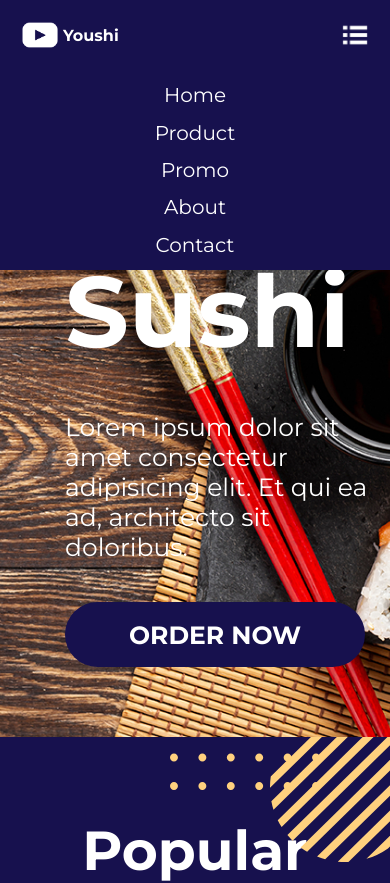
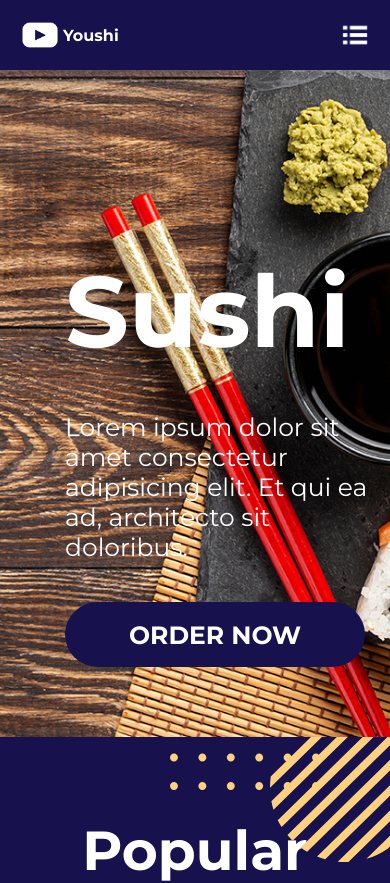
Before and after one commit to daodd1511/sushi, a Vue app: page / in a window 390 px wide. Shown: the top 883 px of the page. Built offline with nearby package versions, Linux system fonts and the light colour scheme.

Commit message:
Responsive mobile menu

```diff
--- a/src/components/Header.vue
+++ b/src/components/Header.vue
@@ -22,11 +22,15 @@
       />
     </div>
     <!-- Mobile Menu -->
-    <div class="menu">
+    <div
+      class="menu"
+      :class="{ active: showMobileMenu }"
+      @click="showMobileMenu = !showMobileMenu"
+    >
       <img src="../assets/img/menu-mobile.png" alt="Menu" class="menu-icon" />
     </div>
   </header>
-  <div class="navbar-mobile">
+  <div class="navbar-mobile" v-if="showMobileMenu">
     <a href="" class="navbar-item">Home</a>
     <a href="" class="navbar-item">Product</a>
     <a href="" class="navbar-item">Promo</a>
@@ -35,12 +39,13 @@
   </div>
 </template>
 <script>
-// export default {
-//   data() {
-//     return {
-//       isOpen: false,
-//     }
-//   },
+export default {
+  data() {
+    return {
+      showMobileMenu: false,
+    };
+  },
+};
 //   methods: {
 //     openMenu(isOpen){
 //       isOpen = !isOpen;
@@ -134,7 +139,6 @@
     }
   }
   .navbar-mobile {
-    display: block;
     position: fixed;
     margin-top: 70px;
     width: 100%;
```
